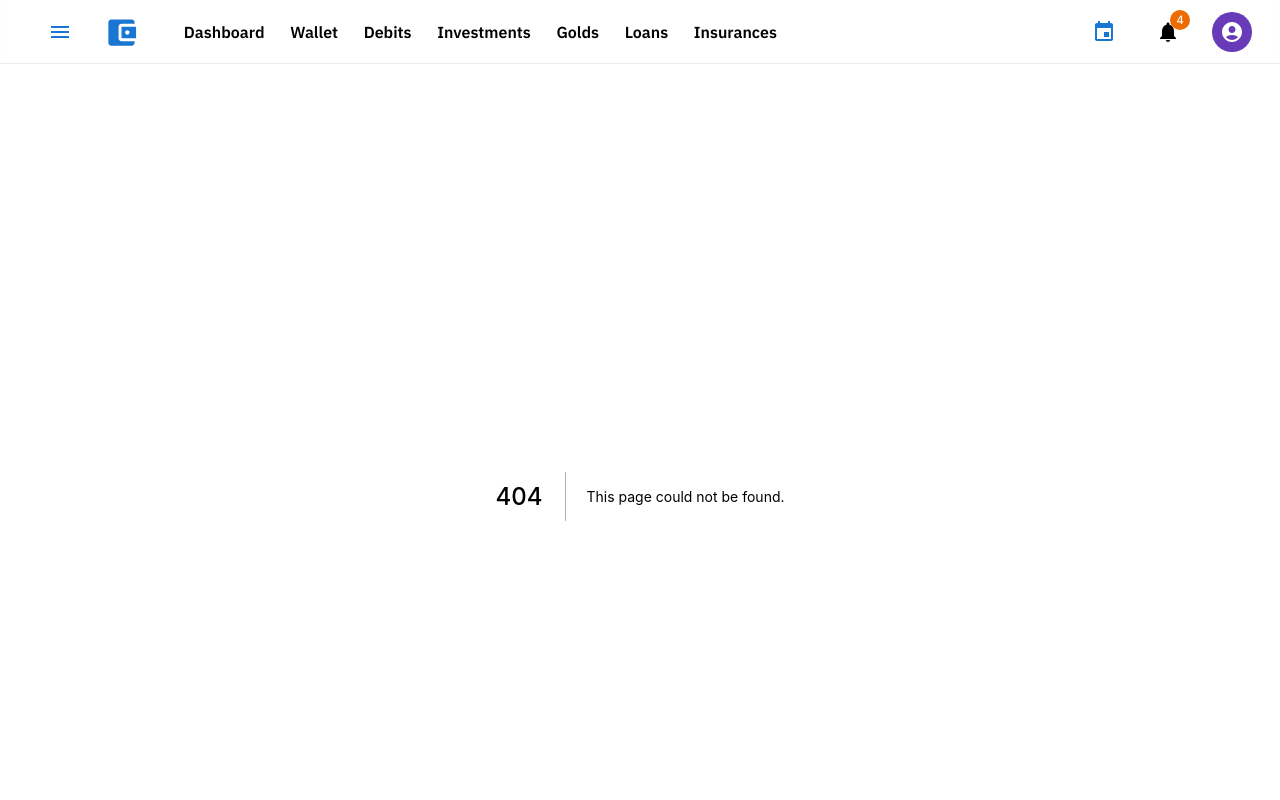
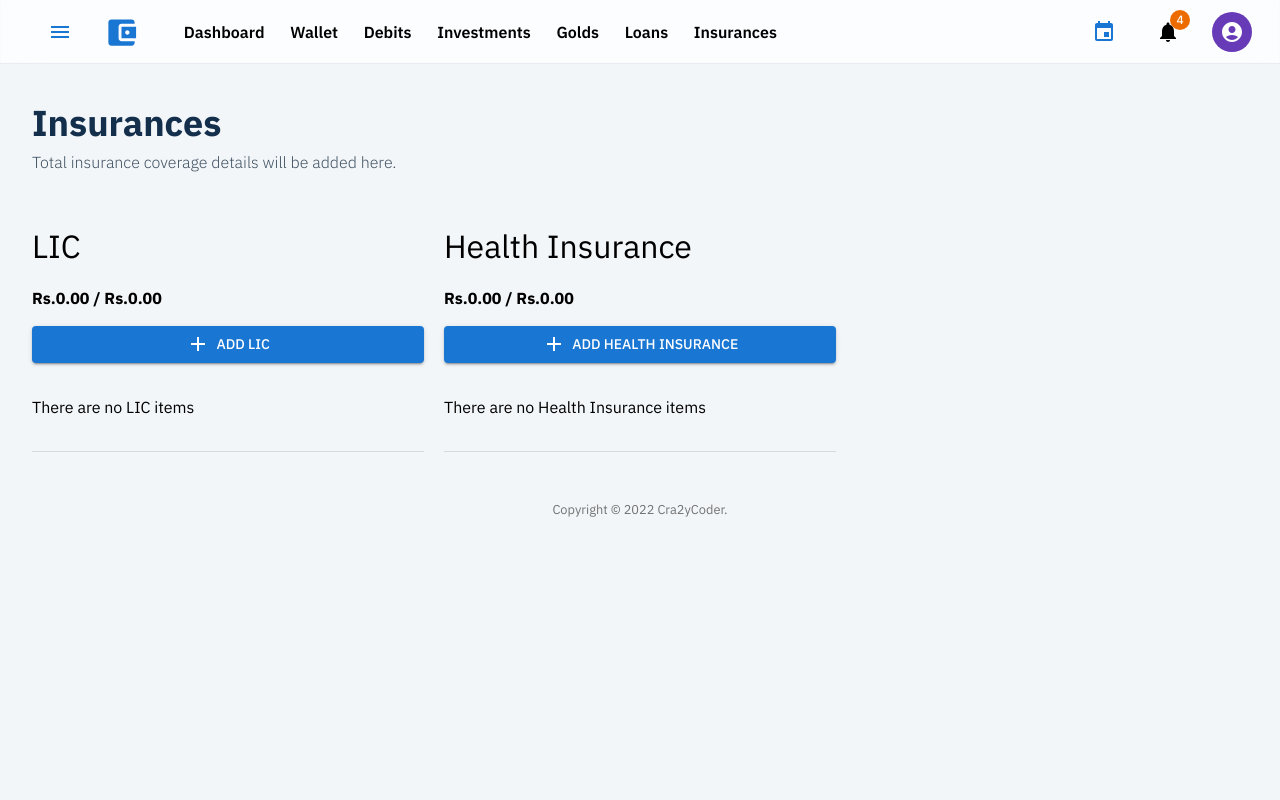
Before and after one commit to cra2ycoder/my-finance, a Next.js app: page /insurances in a window 1280 px wide. Before the commit this address had no page. Shown: the top 800 px of the page. Built offline with nearby package versions, Linux system fonts and the light colour scheme.

Commit message:
insurance page created

```diff
--- /dev/null
+++ b/pages/insurances.tsx
@@ -0,0 +1,30 @@
+import React from 'react'
+import PageTitle from '@components/PageTitle'
+import MoneyBox, { MoneyBoxHolder } from '@components/MoneyBox'
+import { insuranceList, pageItems } from '@model/config'
+
+function Insurances() {
+  const filters = [
+    {
+      type: 'lic',
+      title: 'LIC',
+    },
+    {
+      type: 'health',
+      title: 'Health Insurance',
+    },
+  ]
+
+  return (
+    <>
+      <PageTitle {...pageItems.insurances}></PageTitle>
+      <MoneyBoxHolder>
+        {filters.map(x => (
+          <MoneyBox list={insuranceList} {...x} />
+        ))}
+      </MoneyBoxHolder>
+    </>
+  )
+}
+
+export default Insurances
```
